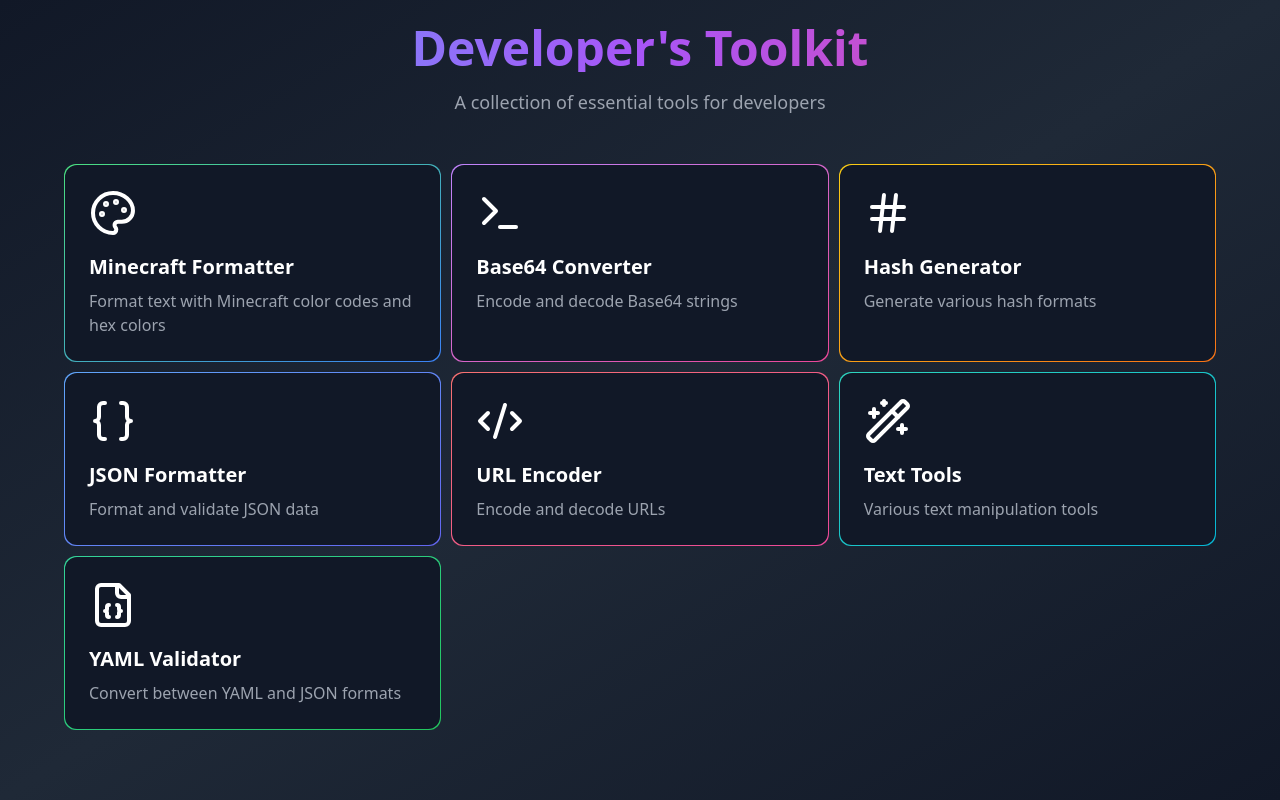
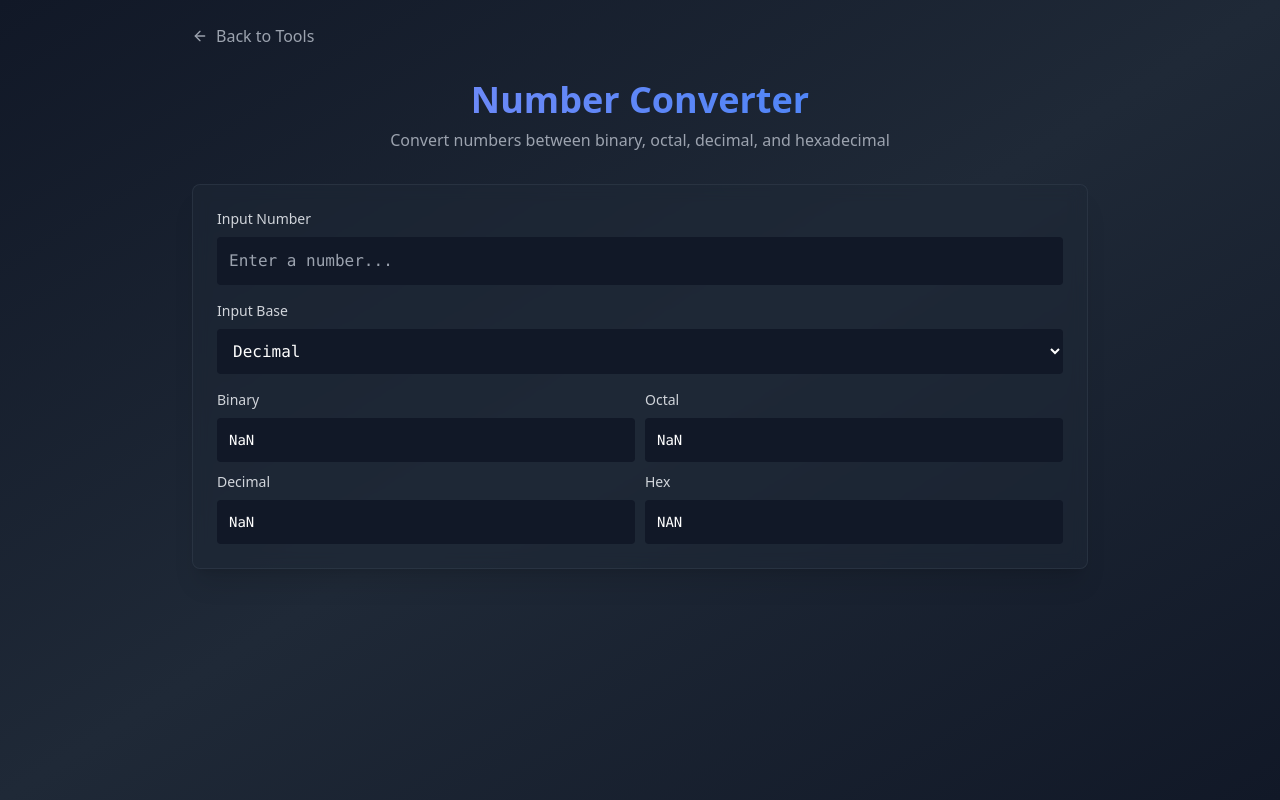
Before and after one commit to TCDev69/multitool, a React (Vite) app: page /number in a window 1280 px wide. Built offline with nearby package versions, Linux system fonts and the light colour scheme.

Commit message:
Number Converter

```diff
--- a/package.json
+++ b/package.json
@@ -22,6 +22,7 @@
   },
   "devDependencies": {
     "@eslint/js": "^9.9.1",
+    "@types/crypto-js": "^4.2.2",
     "@types/js-yaml": "^4.0.9",
     "@types/react": "^18.3.5",
     "@types/react-dom": "^18.3.0",
--- a/src/App.tsx
+++ b/src/App.tsx
@@ -9,6 +9,7 @@ import JsonFormatter from './pages/JsonFormatter';
 import UrlEncoder from './pages/UrlEncoder';
 import TextTools from './pages/TextTools';
 import YamlValidator from './pages/YamlValidator';
+import NumberConverter from './pages/NumberCoverter';
 
 const tools = [
   {
@@ -60,6 +61,13 @@ const tools = [
     path: '/yaml',
     gradient: 'from-emerald-400 to-green-500',
   },
+  {
+    name: 'Number Converter',
+    description: 'Convert numbers in different formats',
+    icon: FileJson,
+    path: '/number',
+    gradient: 'from-indigo-400 to-purple-500',
+  },
 ];
 
 function HomePage() {
@@ -108,6 +116,7 @@ export default function App() {
       <Route path="/url" element={<UrlEncoder />} />
       <Route path="/text" element={<TextTools />} />
       <Route path="/yaml" element={<YamlValidator />} />
+      <Route path="/number" element={<NumberConverter />} />
       <Route path="*" element={<HomePage />} />
     </Routes>
   );
--- /dev/null
+++ b/src/pages/NumberCoverter.tsx
@@ -0,0 +1,100 @@
+import React, { useState } from 'react';
+import { Link } from 'react-router-dom';
+import { ArrowLeft } from 'lucide-react';
+import { PageHeader } from '../components/PageHeader';
+import { Card } from '../components/Card';
+
+export default function NumberConverter() {
+  const [input, setInput] = useState('');
+  const [base, setBase] = useState<'binary' | 'octal' | 'decimal' | 'hex'>('decimal');
+
+  const convertNumber = (number: string, base: string) => {
+    try {
+      const decimalValue = parseInt(number, base === 'binary' ? 2 : base === 'octal' ? 8 : base === 'hex' ? 16 : 10);
+      return {
+        binary: decimalValue.toString(2),
+        octal: decimalValue.toString(8),
+        decimal: decimalValue.toString(10),
+        hex: decimalValue.toString(16).toUpperCase(),
+      };
+    } catch (e) {
+      return null;
+    }
+  };
+
+  const result = convertNumber(input, base);
+
+  return (
+    <div className="min-h-screen bg-gradient-to-br from-gray-900 via-gray-800 to-gray-900 text-white p-6">
+      <div className="max-w-4xl mx-auto">
+        <Link
+          to="/"
+          className="inline-flex items-center text-gray-400 hover:text-white mb-8 transition-colors"
+        >
+          <ArrowLeft className="mr-2 h-4 w-4" />
+          Back to Tools
+        </Link>
+
+        <PageHeader
+          title="Number Converter"
+          description="Convert numbers between binary, octal, decimal, and hexadecimal"
+          gradient="from-indigo-400 to-blue-500"
+        />
+
+        <Card>
+          <div className="space-y-4">
+            <div>
+              <label className="block text-sm font-medium text-gray-300 mb-2">
+                Input Number
+              </label>
+              <input
+                type="text"
+                value={input}
+                onChange={(e) => setInput(e.target.value)}
+                className="w-full bg-gray-900 rounded p-3 text-white font-mono focus:ring-2 focus:ring-indigo-500 focus:outline-none"
+                placeholder="Enter a number..."
+              />
+            </div>
+
+            <div>
+              <label className="block text-sm font-medium text-gray-300 mb-2">
+                Input Base
+              </label>
+              <select
+                value={base}
+                onChange={(e) => setBase(e.target.value as 'binary' | 'octal' | 'decimal' | 'hex')}
+                className="w-full bg-gray-900 rounded p-3 text-white font-mono focus:ring-2 focus:ring-indigo-500 focus:outline-none"
+              >
+                <option value="binary">Binary</option>
+                <option value="octal">Octal</option>
+                <option value="decimal">Decimal</option>
+                <option value="hex">Hexadecimal</option>
+              </select>
+            </div>
+
+            {result ? (
+              <div className="grid grid-cols-1 md:grid-cols-2 gap-4">
+                {Object.entries(result).map(([key, value]) => (
+                  <div key={key} className="space-y-2">
+                    <label className="block text-sm font-medium text-gray-300">
+                      {key.charAt(0).toUpperCase() + key.slice(1)}
+                    </label>
+                    <input
+                      type="text"
+                      readOnly
+                      value={value}
+                      className="w-full bg-gray-900 rounded p-3 text-white font-mono text-sm cursor-pointer"
+                      onClick={() => navigator.clipboard.writeText(value)}
+                    />
+                  </div>
+                ))}
+              </div>
+            ) : (
+              <p className="text-red-400">Invalid input for the selected base.</p>
+            )}
+          </div>
+        </Card>
+      </div>
+    </div>
+  );
+}
```
Also changed, not shown: 1 other file (tests, documents, lock files or other folders).
